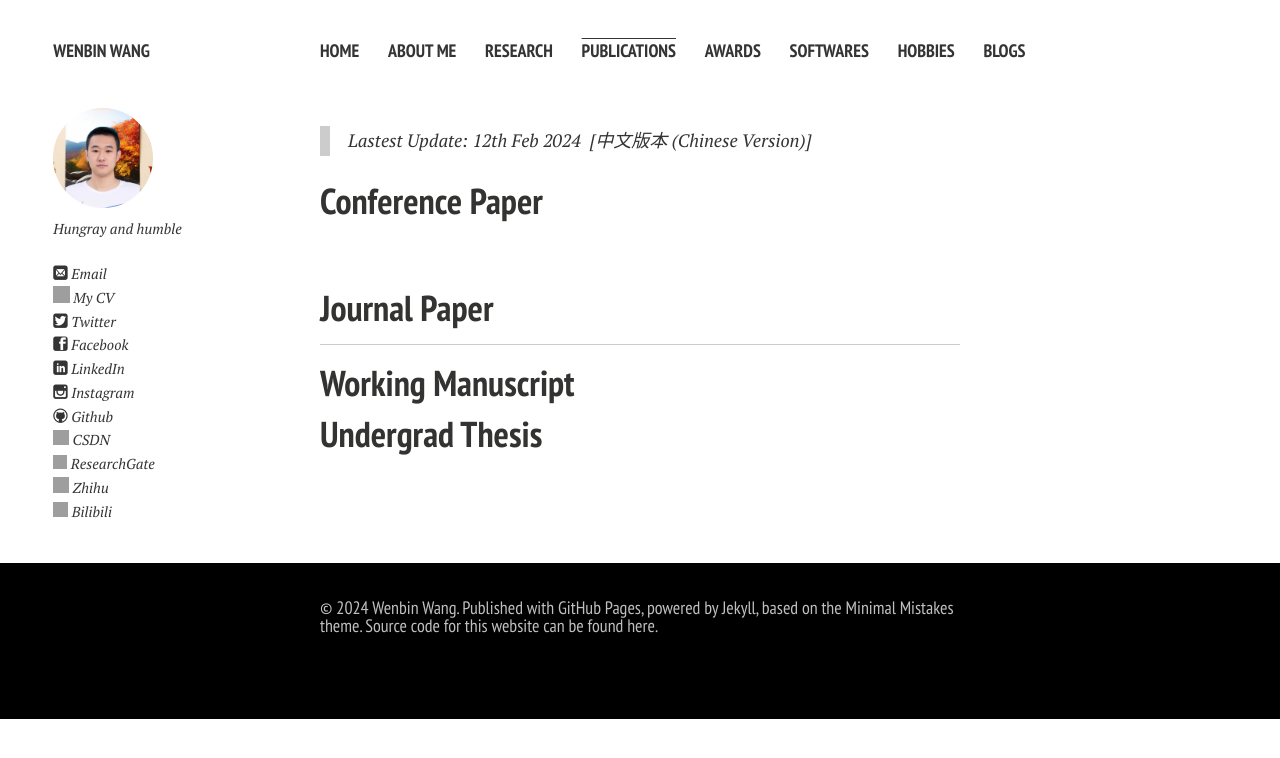
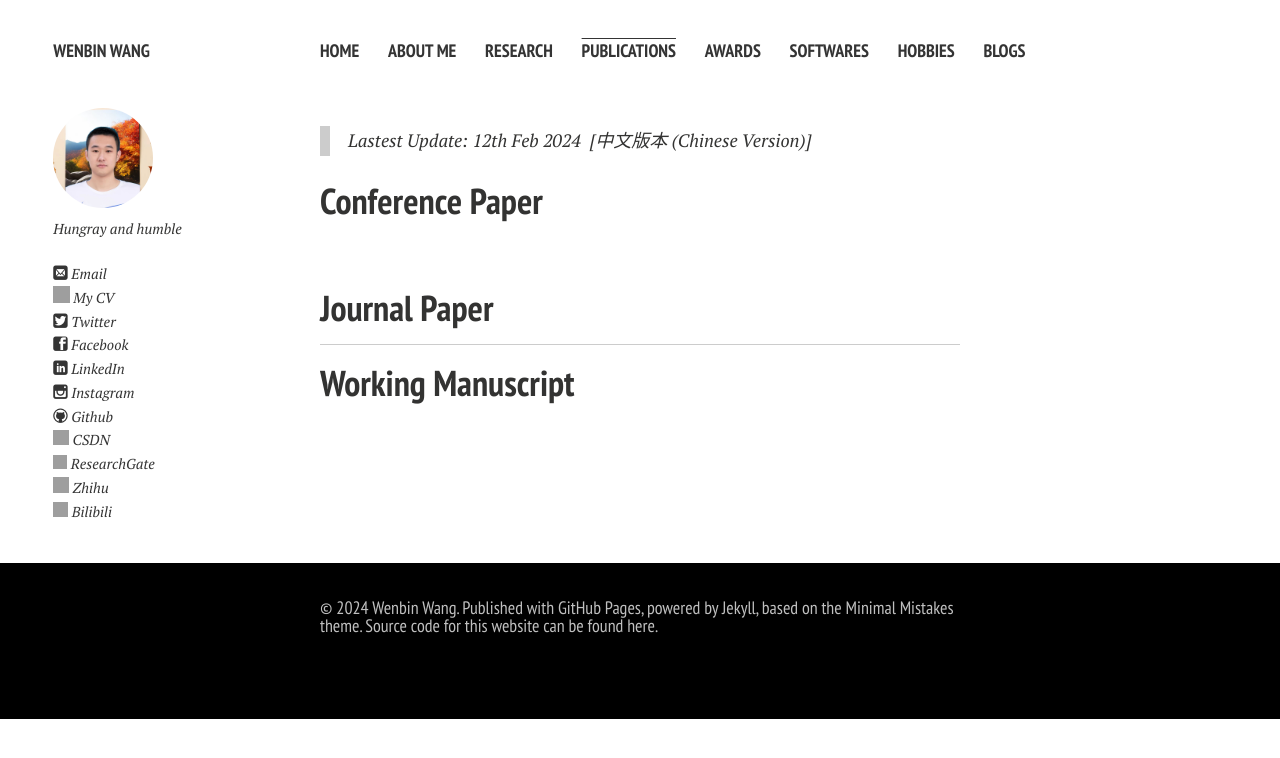
Before and after one commit to LuminaryAlexander/LuminaryAlexander.github.io, a Jekyll site: the page built from publications.md, in a window 1280 px wide. Shown: the top 758 px of the page. Built offline with Jekyll 4.4.1, drawn with Linux system fonts in a browser that asks for light colours; nearby versions of some CDN libraries; comment, search, counter and statistics services are not loaded; a style sheet for code colours, icons or effects is not loaded; grey boxes are pictures that could not be loaded.

Commit message:
Update publications.md

```diff
--- a/publications.md
+++ b/publications.md
@@ -19,7 +19,3 @@ title: Publications
 ---
 
 ## Working Manuscript
-
-
-
-## Undergrad Thesis
```
